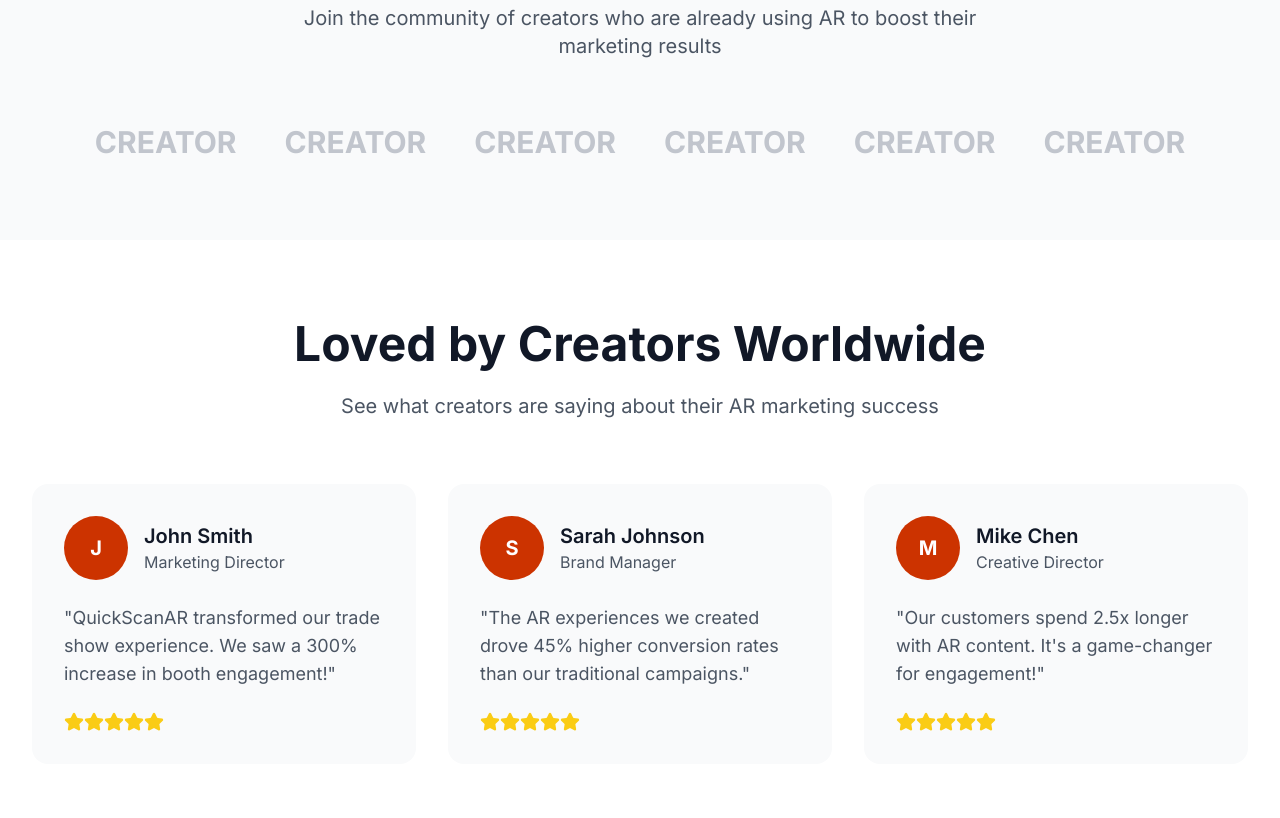
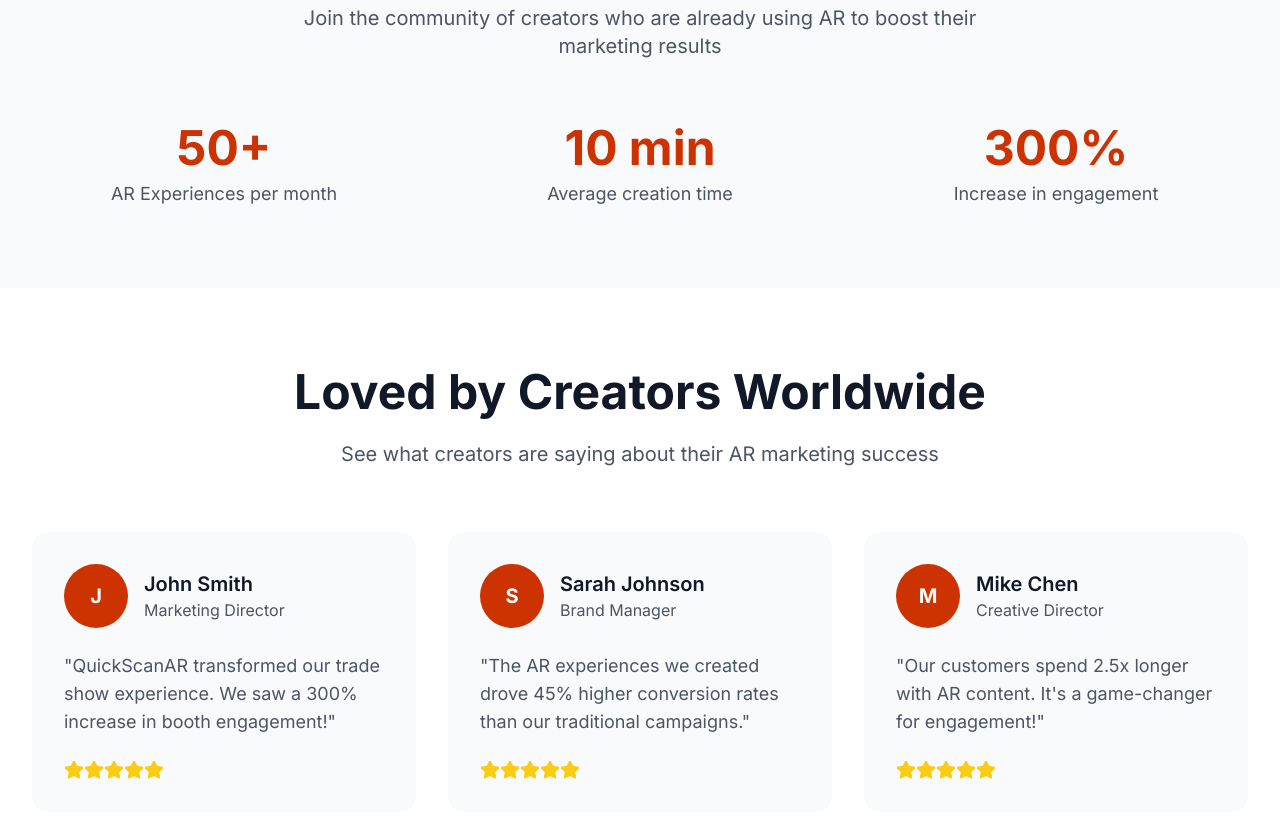
Before and after one commit to mgb111/quickscanar-v3, a Next.js app: page / in a window 1280 px wide. Shown: the part 1640-2458 px from the top of the page. Built offline with nearby package versions, Linux system fonts and the light colour scheme; no server answers; the database is empty.

Commit message:
Update page.tsx

```diff
--- a/app/page.tsx
+++ b/app/page.tsx
@@ -173,13 +173,19 @@
                Join the community of creators who are already using AR to boost their marketing results
              </p>
            </div>
-          <div className="flex flex-wrap justify-center items-center gap-12 opacity-60">
-            <div className="text-2xl lg:text-3xl font-bold text-gray-400">CREATOR</div>
-            <div className="text-2xl lg:text-3xl font-bold text-gray-400">CREATOR</div>
-            <div className="text-2xl lg:text-3xl font-bold text-gray-400">CREATOR</div>
-            <div className="text-2xl lg:text-3xl font-bold text-gray-400">CREATOR</div>
-            <div className="text-2xl lg:text-3xl font-bold text-gray-400">CREATOR</div>
-            <div className="text-2xl lg:text-3xl font-bold text-gray-400">CREATOR</div>
+           <div className="grid grid-cols-1 md:grid-cols-3 gap-8">
+             <div className="text-center">
+               <div className="text-4xl lg:text-5xl font-bold text-dark-blue mb-2">50+</div>
+               <p className="text-lg text-gray-600">AR Experiences per month</p>
+             </div>
+             <div className="text-center">
+               <div className="text-4xl lg:text-5xl font-bold text-dark-blue mb-2">10 min</div>
+               <p className="text-lg text-gray-600">Average creation time</p>
+             </div>
+             <div className="text-center">
+               <div className="text-4xl lg:text-5xl font-bold text-dark-blue mb-2">300%</div>
+               <p className="text-lg text-gray-600">Increase in engagement</p>
+             </div>
            </div>
          </div>
        </section>
```
Lines whose indentation alone changed are shown as unchanged.
